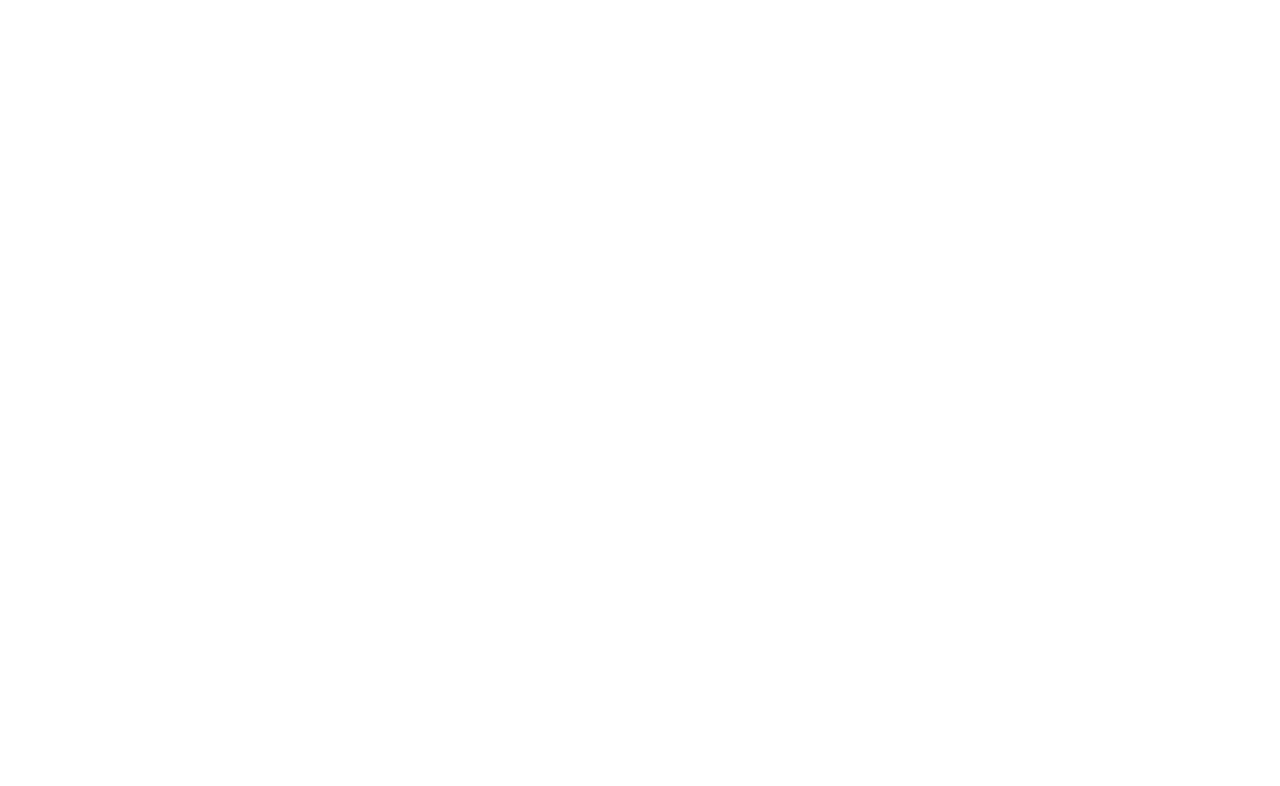
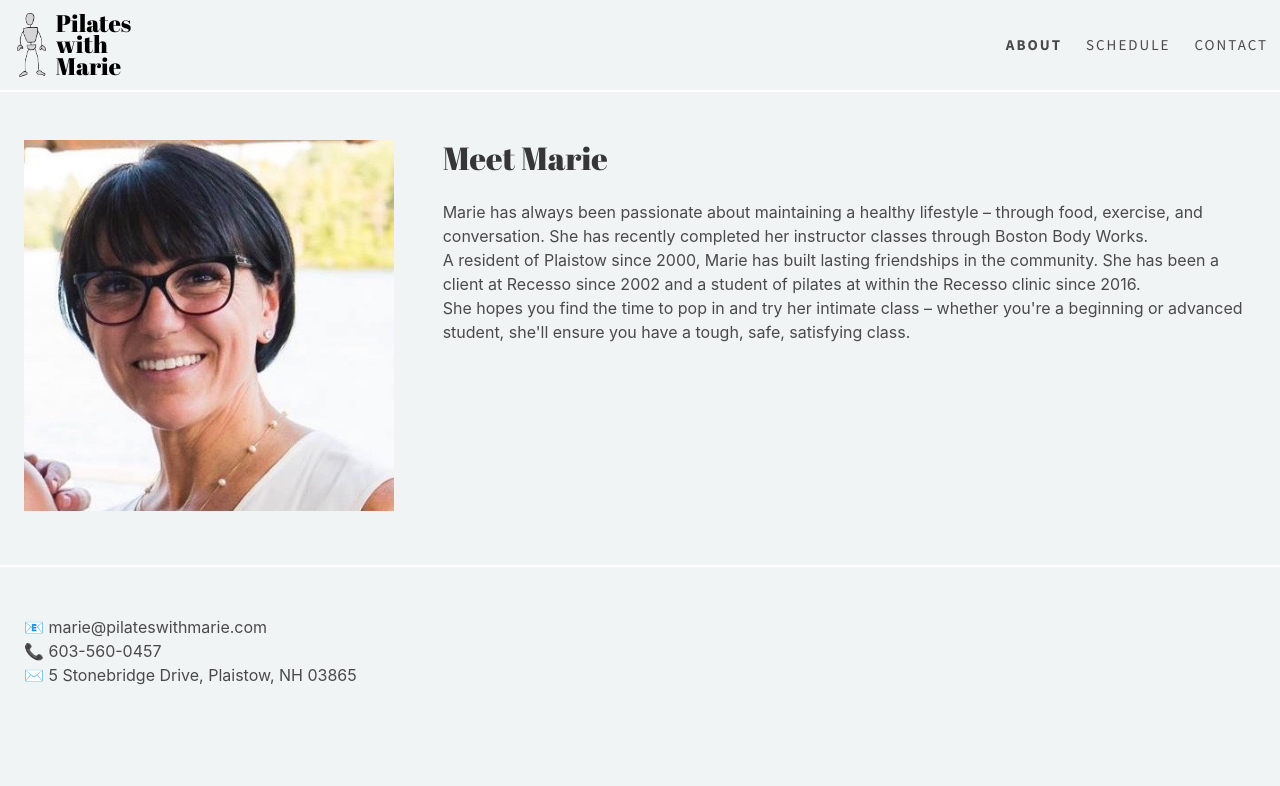
Before and after one commit to qcmaude/pilateswithmarie.com, a plain HTML site: page index.html in a window 1280 px wide. Drawn offline with nearby package versions, Linux system fonts and the light colour scheme.

Commit message:
Work in progress.

```diff
--- /dev/null
+++ b/basic.js
@@ -0,0 +1,24 @@
+document.addEventListener('DOMContentLoaded', () => {
+
+  // Get all "navbar-burger" elements
+  const $navbarBurgers = Array.prototype.slice.call(document.querySelectorAll('.navbar-burger'), 0);
+
+  // Check if there are any navbar burgers
+  if ($navbarBurgers.length > 0) {
+
+    // Add a click event on each of them
+    $navbarBurgers.forEach( el => {
+      el.addEventListener('click', () => {
+
+        // Get the target from the "data-target" attribute
+        const target = el.dataset.target;
+        const $target = document.getElementById(target);
+
+        // Toggle the "is-active" class on both the "navbar-burger" and the "navbar-menu"
+        el.classList.toggle('is-active');
+        $target.classList.toggle('is-active');
+
+      });
+    });
+  }
+});
--- a/index.html
+++ b/index.html
@@ -1,9 +1,71 @@
+<!DOCTYPE html>
 <html>
   <head>
+  	<meta charset="utf-8">
+  	<meta name="viewport" content="width=device-width, initial-scale=1">
+  	<meta name="description" content="Explore a better life through pilates with Marie.">
+  	<meta property="og:site_name" content="Pilates with Marie">
+  	<meta property="og:url" content="https://www.pilateswithmarie.com">
+  	<meta property="og:title" content="Pilates with Marie">
+  	<meta property="og:description" content="Explore a better life through pilates with Marie.">
+  	<link href="https://fonts.googleapis.com/css?family=Abril+Fatface|Source+Sans+Pro:400,400i,700,700i" rel="stylesheet">
+  	<link rel="stylesheet" type="text/css" href="theme.css">
+  	<link rel="stylesheet" href="https://cdnjs.cloudflare.com/ajax/libs/bulma/0.7.2/css/bulma.min.css">
+  	<script type="text/javascript" src="basic.js"></script>
     <title>
       Pilates with Marie
     </title>
   </head>
-  <body>
+  <body class="has-navbar-fixed-top">
+  		<nav class="navbar is-fixed-top">
+			<div class="navbar-brand">
+				<a class="navbar-item" href="http://pilateswithmarie.com">
+	  				<img class="logo-image" src="assets/logo_two.png"/>
+		  			<div class="logo-text">Pilates <div class="small">with</div> Marie</div>
+		  		</a>
+		  		<a role="button" class="navbar-burger" aria-label="menu" aria-expanded="false" data-target="menu">
+		  			<span aria-hidden="true"></span>
+		  			<span aria-hidden="true"></span>
+		  			<span aria-hidden="true"></span>
+		  		</a>
+	  		</div>
+  			<div id="menu" class="navbar-menu">
+  				<div class="navbar-end">
+  					<a class="navbar-item is-active">About</a>
+  					<a class="navbar-item">Schedule</a>
+  					<a class="navbar-item">Contact</a>
+  				</div>
+  			</div>
+		</nav>
+	  	<div class="section">
+	  		<div class="columns is-centered">
+		  		<div class="column is-one-third">
+		  			<img class="headshot" src="assets/headshot.jpg"/>
+		  		</div>
+		  		<div class="column is-two-thirds">
+			  		<h1 class="title"> Meet Marie </h1>
+			  		<p>
+			  		Marie has always been passionate about maintaining a healthy lifestyle – through food, exercise, and conversation.
+
+			  		She has recently completed her instructor classes through Boston Body Works.
+			  		</p>
+					<p>
+					A resident of Plaistow since 2000, Marie has built lasting friendships in the community.
+
+					She has been a client at Recesso since 2002 and a student of pilates at within the Recesso clinic since 2016.
+					</p>
+					<p>
+					She hopes you find the time to pop in and try her intimate class – whether you're a beginning or  advanced student, she'll ensure you have a tough, safe, satisfying class.
+					</p>
+				</div>
+			</div>
+	  	</div>
+	  	<div class="footer">
+	  		<ul class="contact">
+	  			<li>📧 marie@pilateswithmarie.com</li>
+	  			<li>📞  603-560-0457</li>
+	  			<li>✉️ 5 Stonebridge Drive, Plaistow, NH 03865</li>
+	  		</ul>
+	  	</div>
   </body>
 </html>
--- /dev/null
+++ b/theme.css
@@ -0,0 +1,132 @@
+html {
+	background-color: #f0f4f4 !important;
+}
+
+body {
+	font-family: "Source Sans Pro", sans-serif;
+	font-weight: 300;
+	margin: 0;
+	padding: 0;
+	color: #263333;
+	background-color: #f0f4f4;
+}
+
+h1,
+h2,
+h3,
+h4 {
+	font-family: "Abril Fatface", serif;
+	font-weight: normal;
+}
+
+a {
+	color: #0097ff;
+	text-decoration: none;
+}
+
+a:hover {
+	color: #0088e6;
+}
+
+img {
+	width:100%;
+}
+
+.has-navbar-fixed-top {
+	padding-top: 5.75em !important;
+}
+
+.navigation {
+	font-size:15px;
+	font-family: "Source Sans Pro", sans-serif;
+	font-weight: 300;
+	letter-spacing: 2px;
+	text-transform: uppercase;
+	display:flex;
+	align-items: top;
+	list-style-type: none;
+	margin: 0;
+	padding: 0;
+	justify-content: space-between;
+}
+
+.navigation li {
+	border-bottom: 2px solid transparent;
+	margin: 15px;
+}
+
+.navigation li:hover {
+	border-bottom: 2px solid #fff;
+	cursor: pointer;
+}
+
+.navbar {
+	background-color: inherit !important;
+	border-bottom: 2px solid #fff;
+}
+
+.navbar-end > .navbar-item {
+	text-align:center;
+	font-size:15px;
+	font-family: "Source Sans Pro", sans-serif;
+	font-weight: 400;
+	letter-spacing: 2px;
+	text-transform: uppercase;
+	background-color: #f0f4f4;
+}
+
+.navbar-end > .navbar-item:hover {
+	font-weight: 700;
+	color: inherit;
+}
+
+.navbar-end > .navbar-item.is-active {
+	color: inherit !important;
+	background-color: #f0f4f4;
+	font-weight: 700;
+	font-style: bold;
+}
+
+.logo-text {
+	font-family: "Abril Fatface", serif;
+	/*width: 100px;*/
+	font-size: 1.5em;
+	text-align: left;
+	line-height:0.9;
+	margin-left:5px;
+	color: black;
+}
+
+.logo-image {
+	margin:5px;
+	width:auto;
+	height:4em;
+	max-height: 4em !important;
+	/*width:50px;*/
+}
+
+.main-content {/*
+	width: 80%;
+	margin: 0 auto;
+	padding: 35px;
+	min-height: 40%;*/
+}
+
+.headshot {
+	width: 370px;
+}
+
+.title {
+	font-weight: normal !important;
+}
+
+.contact {
+	list-style-type: none;
+	margin: 0;
+	padding: 0;
+}
+
+.footer {
+	border-top: 2px solid #fff;
+	background-color: #f0f4f4 !important;
+}
```
Also changed, not shown: assets/business_card.png (added), assets/business_card_side_one.png (added), assets/business_card_side_two.png (added), assets/business_card_two.png (added), assets/headshot.jpg (added), assets/logo_one.png (added), assets/logo_three.png (added), assets/logo_two.png (added).
